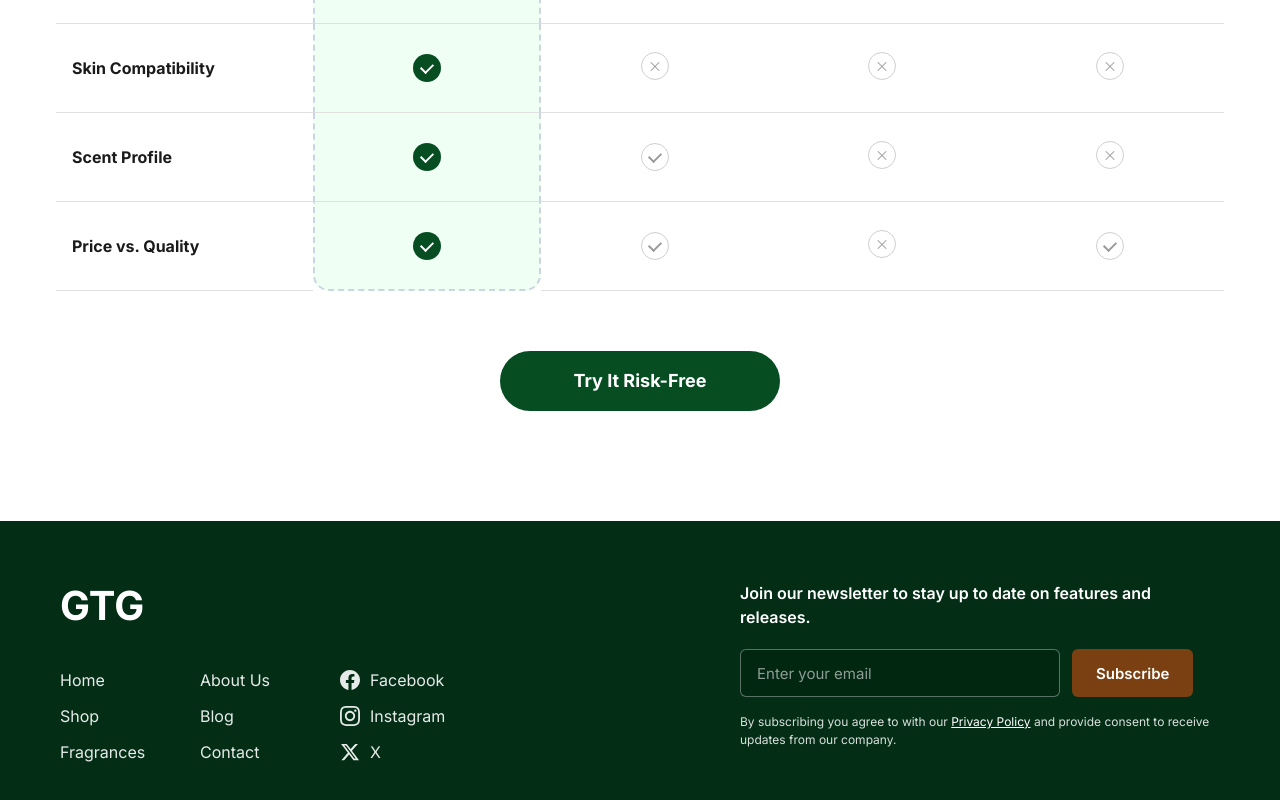
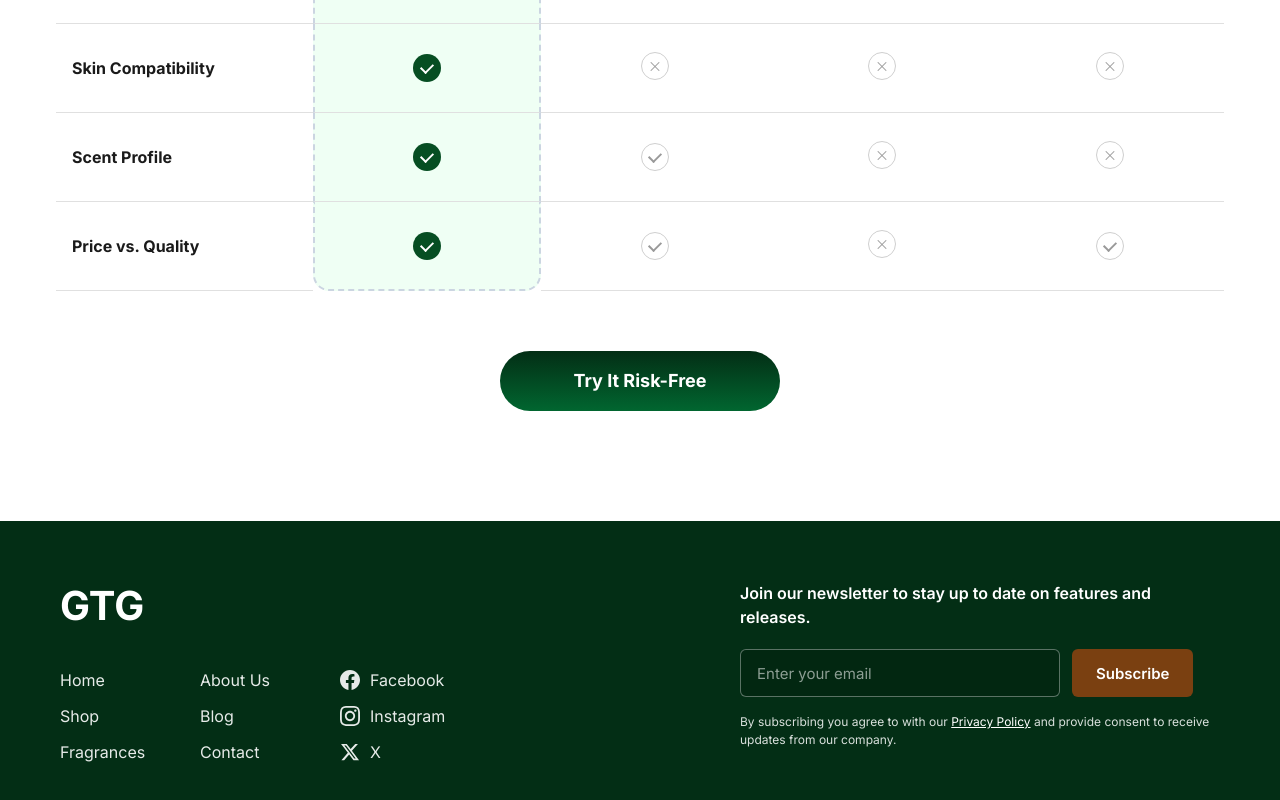
Before and after one commit to abhimh33/interactive-product-page, a website: page index.html in a window 1280 px wide. Shown: the part 3826-4626 px from the top of the page. Drawn offline with Linux system fonts and the light colour scheme.

Commit message:
Update Try It Risk-Free button with gradient background

```diff
--- a/css/styles.css
+++ b/css/styles.css
@@ -1343,7 +1343,7 @@ img {
   font-weight: 700;
   line-height: 24px;
   color: #ffffff;
-  background: var(--color-green);
+  background: linear-gradient(180deg, #032E15 0%, #016630 100%);
 }
 
 .btn--compare:hover {
```
